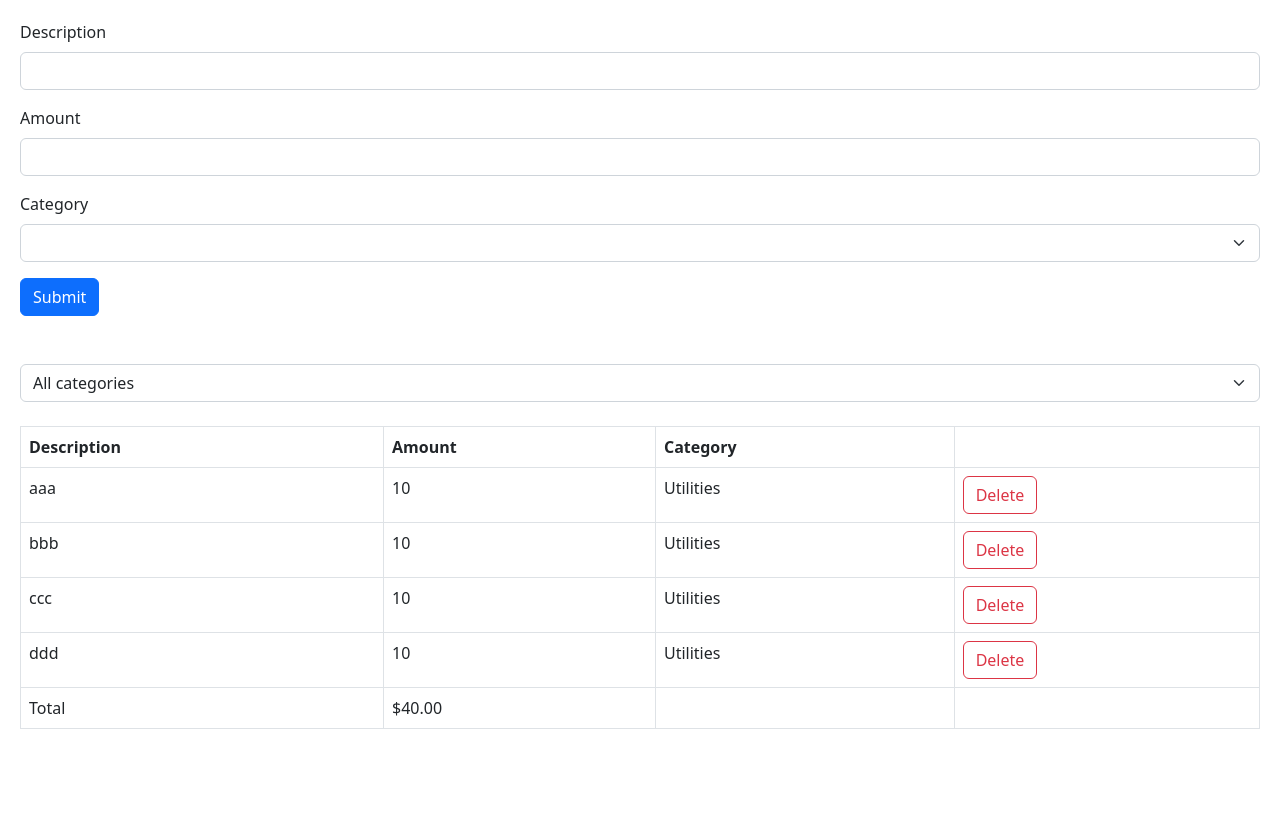
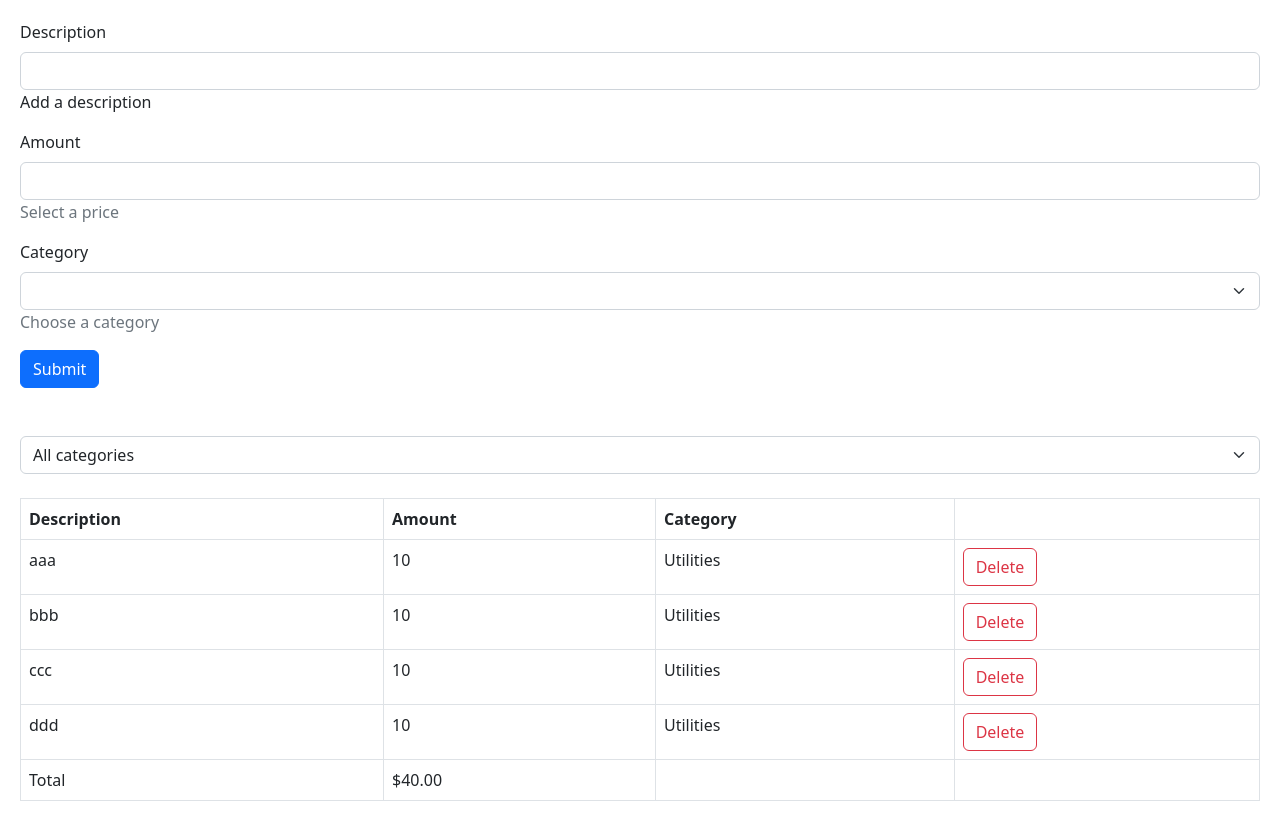
Before and after one commit to notkrises/react-course, a React (Vite) app: page / in a window 1280 px wide. Before the commit the page ends 800 px from the top, so only its background shows below. Built offline with nearby package versions, Linux system fonts and the light colour scheme.

Commit message:
Adding an Expense

```diff
--- a/src/expense-tracker/components/ExpenseForm.tsx
+++ b/src/expense-tracker/components/ExpenseForm.tsx
@@ -48,8 +48,10 @@ const ExpenseForm = ({ onSubmit }: Props) => {
           type="text"
           className="form-control"
         />
-        {errors.description && (
+        {errors.description ? (
           <p className="text-danger">{errors.description.message}</p>
+        ) : (
+          <p className="text-sedondary">Add a description</p>
         )}
       </div>
       <div className="mb-3">
@@ -62,8 +64,10 @@ const ExpenseForm = ({ onSubmit }: Props) => {
           type="number"
           className="form-control"
         />
-        {errors.amount && (
+        {errors.amount ? (
           <p className="text-danger">{errors.amount.message}</p>
+        ) : (
+          <p className="text-secondary">Select a price</p>
         )}
       </div>
       <div className="mb-3">
@@ -78,8 +82,10 @@ const ExpenseForm = ({ onSubmit }: Props) => {
             </option>
           ))}
         </select>
-        {errors.category && (
+        {errors.category ? (
           <p className="text-danger">{errors.category.message}</p>
+        ) : (
+          <p className="text-secondary">Choose a category</p>
         )}
       </div>
       <button className="btn btn-primary">Submit</button>
```
